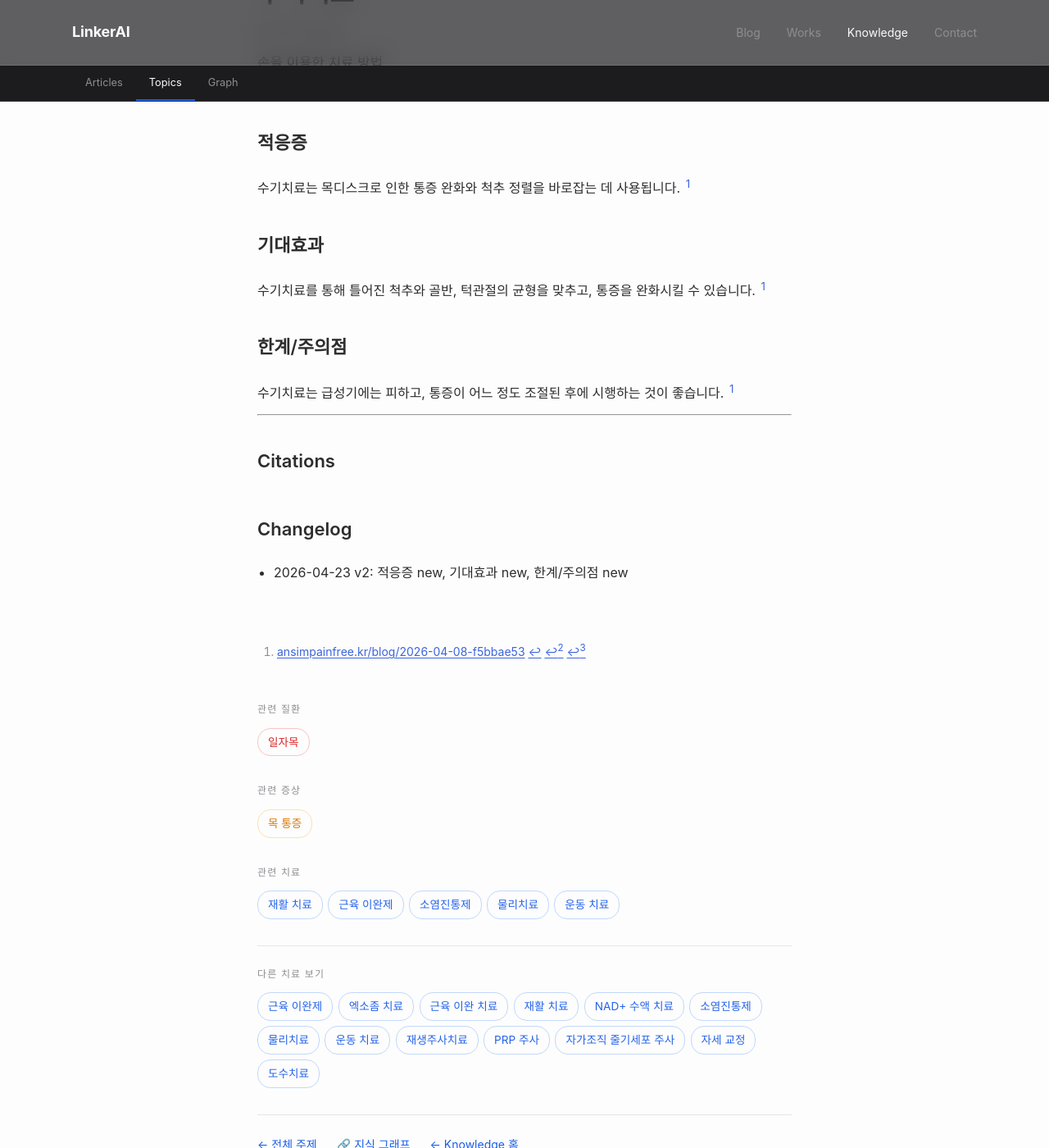
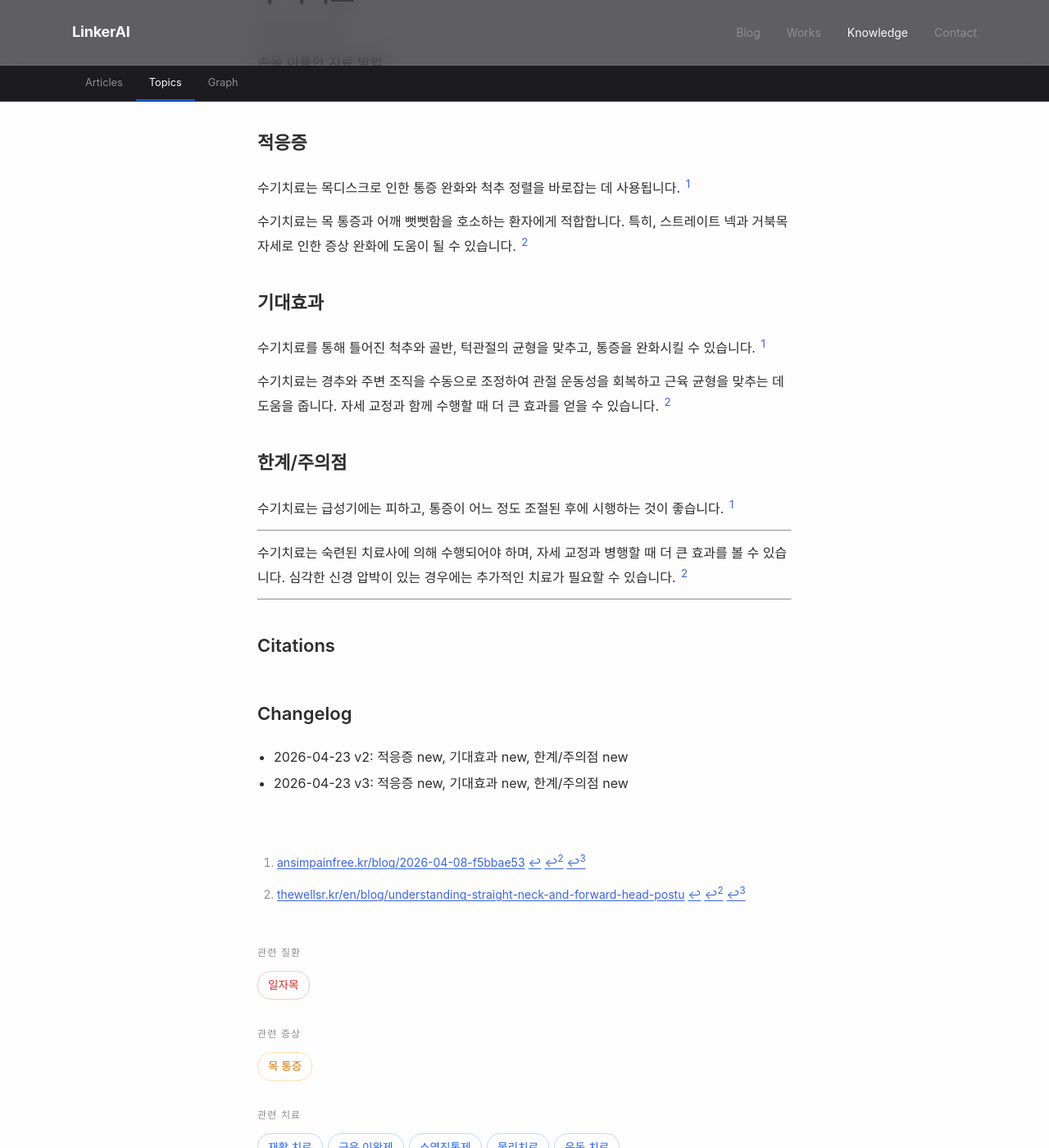
Before and after one commit to feelharmony/linkare-medical-knowledge, a Jekyll site: the page built from treatments/manual-therapy.md, in a window 1280 px wide and 1400 px high, scrolled down 282 px. Shown: the whole window at 82% size. Built offline with Jekyll 4.4.1, drawn with Linux system fonts in a browser that asks for light colours; some web fonts are replaced; some of the changed text lies outside the part shown.

Commit message:
update entity: 수기치료 (manual-therapy)

```diff
--- a/treatments/manual-therapy.md
+++ b/treatments/manual-therapy.md
@@ -7,17 +7,25 @@ title: 수기치료
 description: 손을 이용한 치료 방법
 title_en: manual therapy
 last_reviewed: '2026-04-23'
-source_count: 0
-version: 2
+source_count: 2
+version: 3
 ---
 ## 적응증
 수기치료는 목디스크로 인한 통증 완화와 척추 정렬을 바로잡는 데 사용됩니다. [^1]
 
+수기치료는 목 통증과 어깨 뻣뻣함을 호소하는 환자에게 적합합니다. 특히, 스트레이트 넥과 거북목 자세로 인한 증상 완화에 도움이 될 수 있습니다. [^2]
+
 ## 기대효과
 수기치료를 통해 틀어진 척추와 골반, 턱관절의 균형을 맞추고, 통증을 완화시킬 수 있습니다. [^1]
 
+수기치료는 경추와 주변 조직을 수동으로 조정하여 관절 운동성을 회복하고 근육 균형을 맞추는 데 도움을 줍니다. 자세 교정과 함께 수행할 때 더 큰 효과를 얻을 수 있습니다. [^2]
+
 ## 한계/주의점
 수기치료는 급성기에는 피하고, 통증이 어느 정도 조절된 후에 시행하는 것이 좋습니다. [^1]
+
+---
+
+수기치료는 숙련된 치료사에 의해 수행되어야 하며, 자세 교정과 병행할 때 더 큰 효과를 볼 수 있습니다. 심각한 신경 압박이 있는 경우에는 추가적인 치료가 필요할 수 있습니다. [^2]
 
 ---
 
@@ -27,3 +35,4 @@ version: 2
 
 ## Changelog
 - 2026-04-23 v2: 적응증 new, 기대효과 new, 한계/주의점 new
+- 2026-04-23 v3: 적응증 new, 기대효과 new, 한계/주의점 new
```
